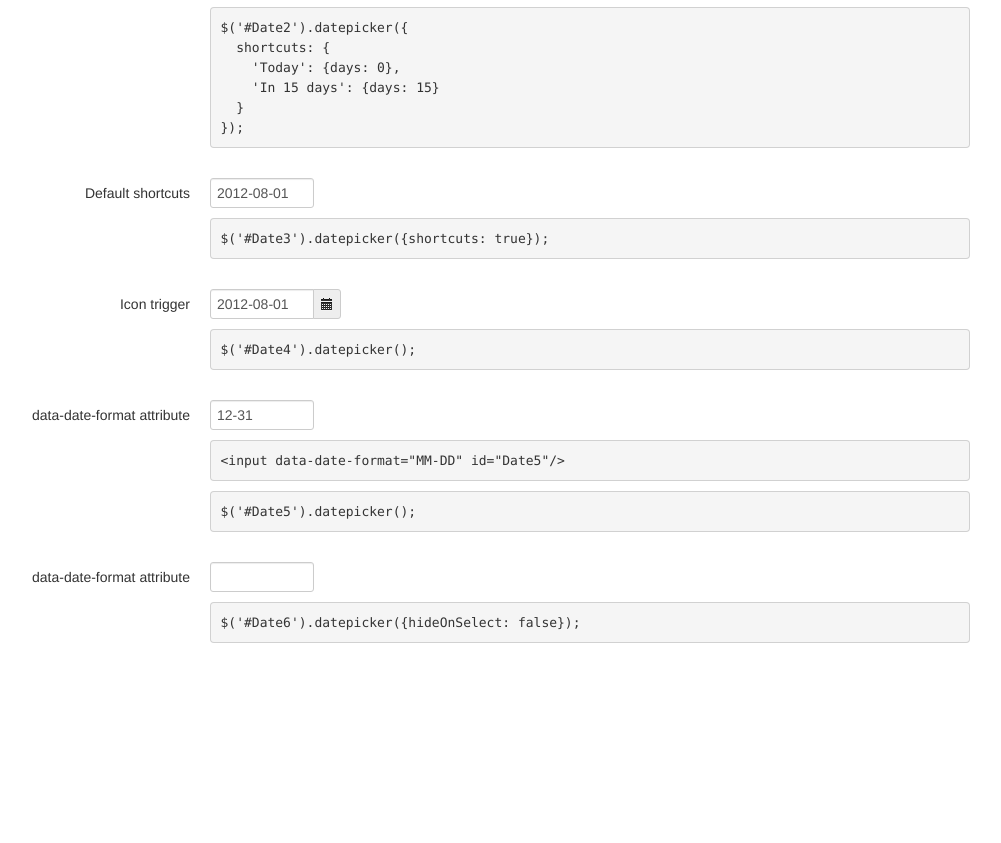
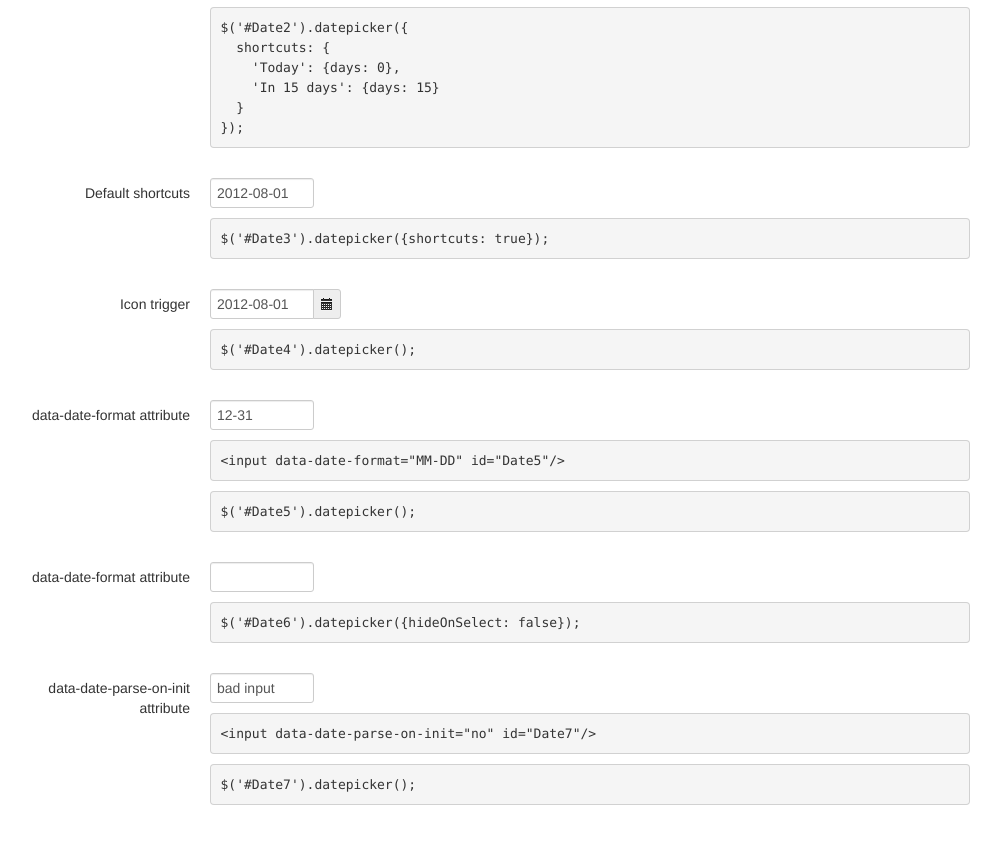
Before and after one commit to waveaccounting/wave-datepicker, a website: page index.html in a window 1280 px wide. Shown: the part 234-1077 px from the top of the page, without its empty margins (140-1141 px from the left). Drawn offline with nearby package versions, Linux system fonts and the light colour scheme.

Commit message:
Added option to allow bad input when datepicker is first initialized

```diff
--- a/index.html
+++ b/index.html
@@ -76,6 +76,15 @@
               <pre>$('#Date6').datepicker({hideOnSelect: false});</pre>
             </div>
           </div>
+
+          <div class="control-group">
+            <label class="control-label">data-date-parse-on-init attribute</label>
+            <div class="controls">
+              <input type="text" id="Date7" class="input-small" data-date-parse-on-init="no" value="bad input"/>
+              <pre>&lt;input data-date-parse-on-init="no" id="Date7"/&gt;</pre>
+              <pre>$('#Date7').datepicker();</pre>
+            </div>
+          </div>
         </form>
       </section>
     </div>
@@ -104,6 +113,8 @@
         $('#Date5').datepicker();
 
         $('#Date6').datepicker({hideOnSelect: false});
+
+        $('#Date7').datepicker();
       });
     </script>
   </body>
```
Also changed, not shown: src/wave-datepicker.coffee (+12 -5 lines), dist/wave-datepicker.js, dist/wave-datepicker.min.js.
